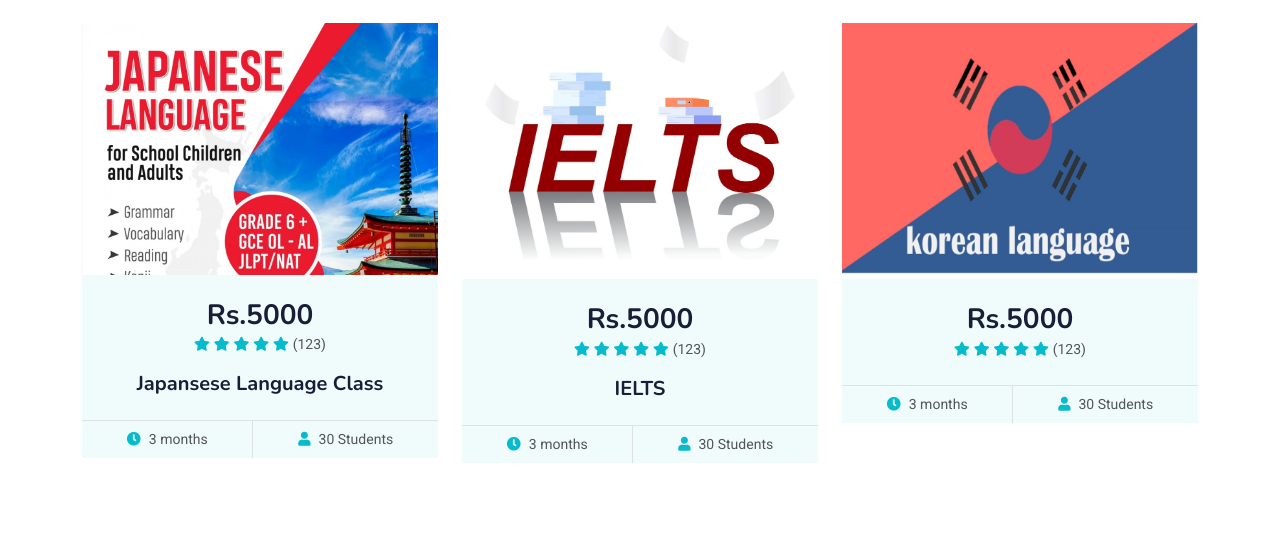
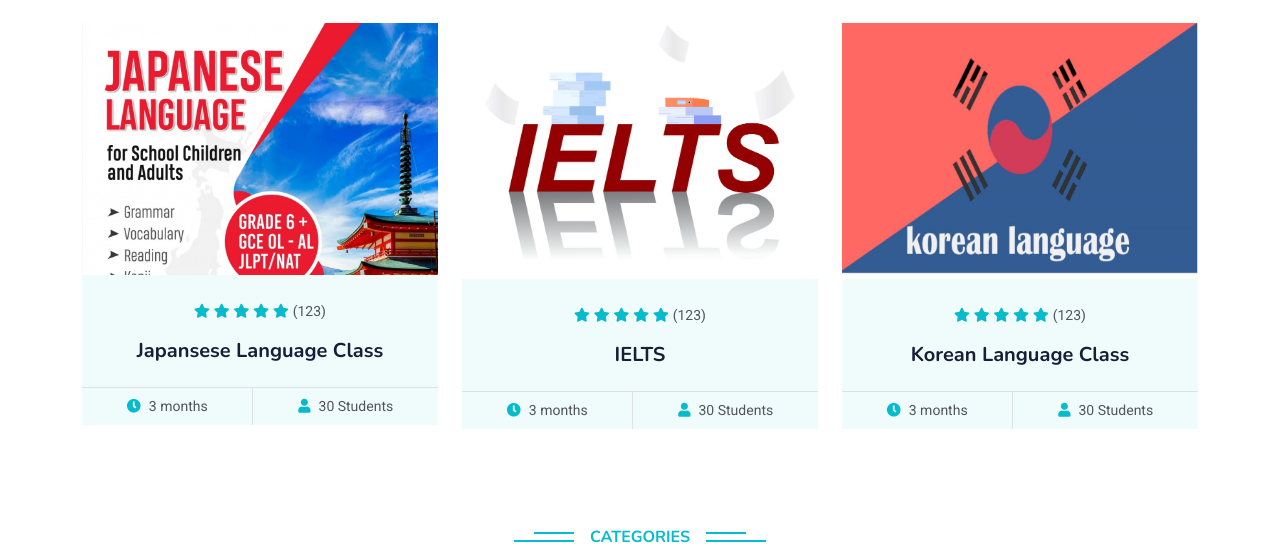
Before and after one commit to coderarjun/Vegas.edu.np, a plain HTML site: page courses.html in a window 1280 px wide. Shown: the part 591-1143 px from the top of the page. Drawn offline with nearby package versions, Linux system fonts and the light colour scheme.

Commit message:
Update courses.html

```diff
--- a/courses.html
+++ b/courses.html
@@ -115,7 +115,7 @@
     <!-- Header End -->
 
 
-    <!-- Courses Start -->
+ <!-- Courses Start -->
     <div class="container-xxl py-5">
         <div class="container">
             <div class="text-center wow fadeInUp" data-wow-delay="0.1s">
@@ -130,7 +130,7 @@
 
                         </div>
                         <div class="text-center p-4 pb-0">
-                            <h3 class="mb-0">Rs.5000</h3>
+
                             <div class="mb-3">
                                 <small class="fa fa-star text-primary"></small>
                                 <small class="fa fa-star text-primary"></small>
@@ -155,7 +155,7 @@
 
                         </div>
                         <div class="text-center p-4 pb-0">
-                            <h3 class="mb-0">Rs.5000</h3>
+
                             <div class="mb-3">
                                 <small class="fa fa-star text-primary"></small>
                                 <small class="fa fa-star text-primary"></small>
@@ -180,7 +180,7 @@
 
                         </div>
                         <div class="text-center p-4 pb-0">
-                            <h3 class="mb-0">Rs.5000</h3>
+
                             <div class="mb-3">
                                 <small class="fa fa-star text-primary"></small>
                                 <small class="fa fa-star text-primary"></small>
@@ -189,7 +189,7 @@
                                 <small class="fa fa-star text-primary"></small>
                                 <small>(123)</small>
                             </div>
-                            <h5 class="mb-4"PTE</h5>
+                            <h5 class="mb-4">Korean Language Class</h5>
                         </div>
                         <div class="d-flex border-top">
 
@@ -201,7 +201,7 @@
             </div>
         </div>
     </div>
-        <!-- Courses End -->
+    <!-- Courses End -->
 
 
     <!-- Categories Start -->
```
